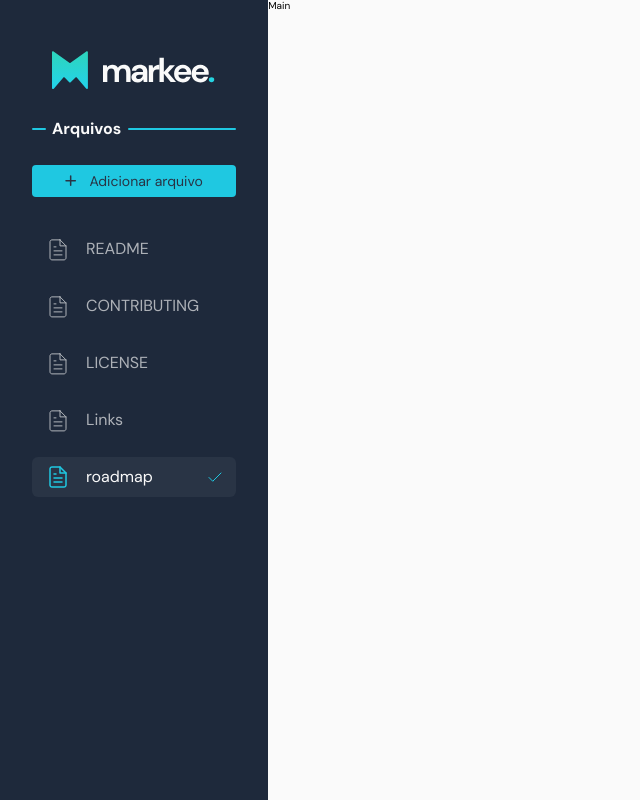
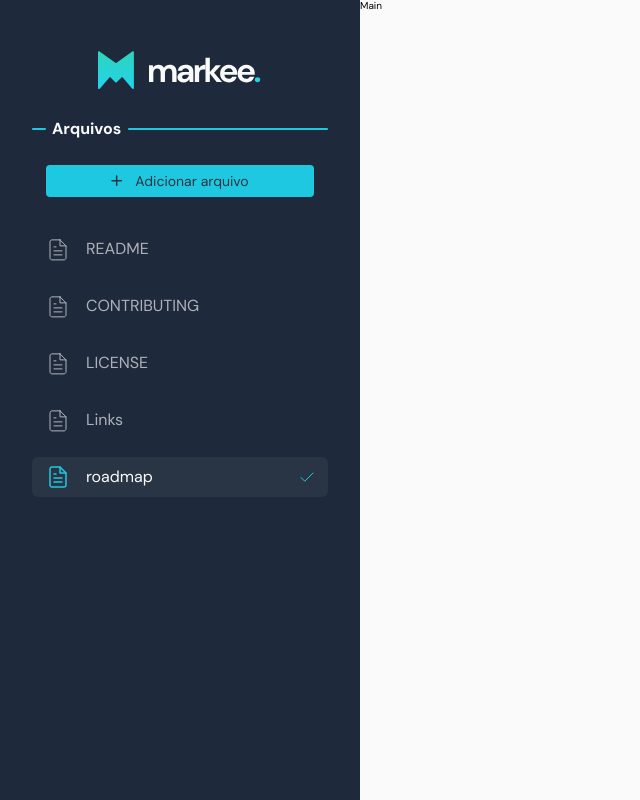
Before and after one commit to joaogabriel-sg/markee-app, a React (Create React App) app: page / in a window 1280 px wide. Shown: the whole page, without its empty margins (0-640 px from the left). Built offline with nearby package versions, Linux system fonts and the light colour scheme.

Commit message:
💄 style: change aside width and button hover

```diff
--- a/src/components/aside/styles.ts
+++ b/src/components/aside/styles.ts
@@ -10,7 +10,7 @@ export const Container = styled.aside`
   align-items: center;
 
   @media(min-width: 920px) {
-    max-width: min(36rem, 30vw);
+    width: 36rem;
     padding: 4.8rem 3.2rem;
   }
 `
@@ -70,10 +70,11 @@ export const AddFileButton = styled.button`
   font-size: 1.4rem;
   color: ${({ theme }) => theme.colors.lightBlack};
   cursor: pointer;
-  transition: transform 0.2s ease-in-out;
+  transition: transform 0.2s ease-in-out, opacity 0.2s ease-in-out;
 
   &:hover {
     transform: scale(1.02, 1.02);
+    opacity: 0.75;
   }
 `
 
```
